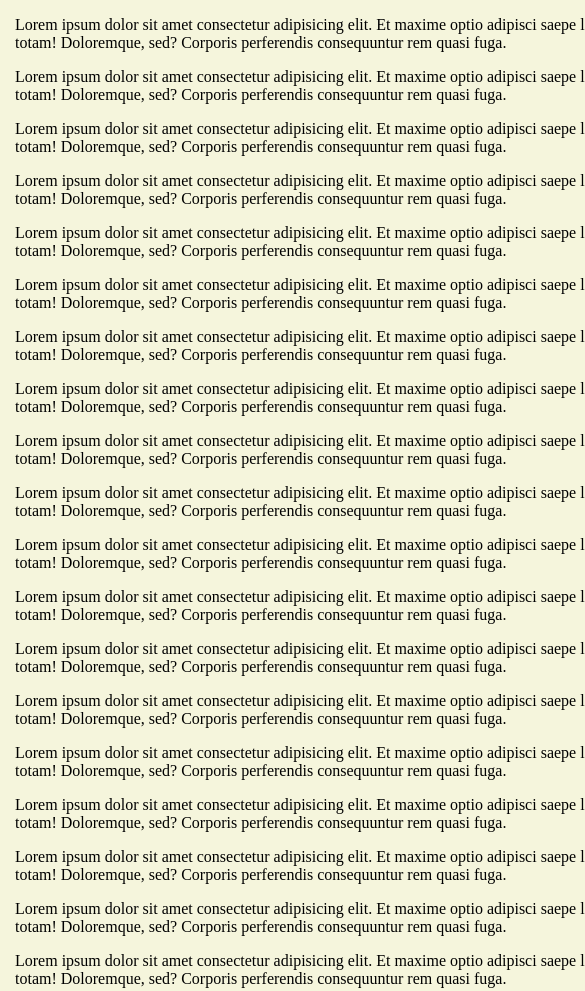
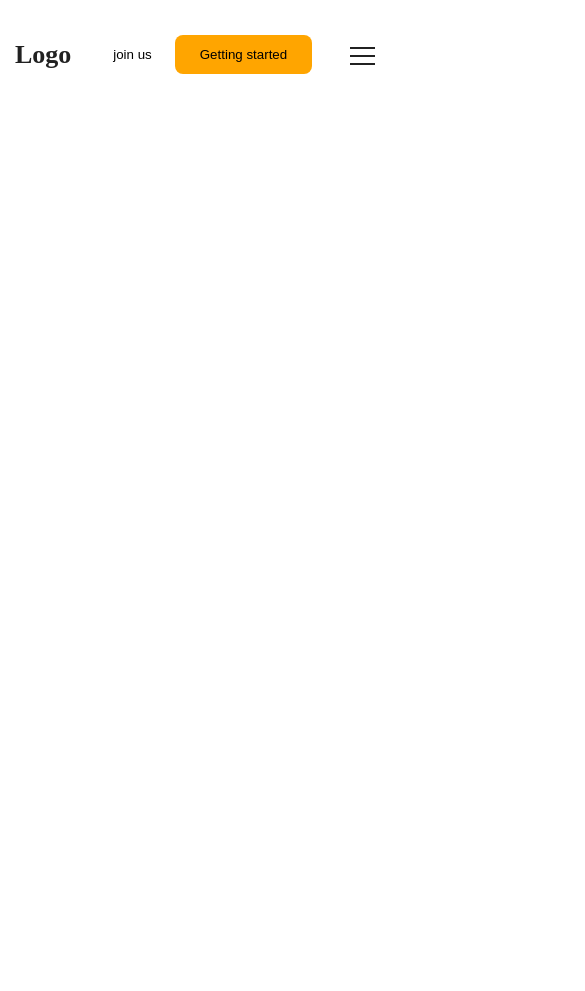
Before and after one commit to PabloRab/Lesson-1, a plain HTML site: page index.html in a window 390 px wide. Shown: the top 991 px of the page, 585 px wide, since content can reach past the window. After the commit the page ends 844 px from the top, so only its background shows below. Drawn offline with nearby package versions, Linux system fonts and the light colour scheme.

Commit message:
фваыВРПЫКАВРыФВКАНР

```diff
--- a/index.html
+++ b/index.html
@@ -8,6 +8,38 @@
     <link href="https://unpkg.com/aos@2.3.1/dist/aos.css" rel="stylesheet">
 </head>
 <body>
+    <header>
+        <h1>
+            <a href="index.html" class="logo">Logo</a>
+        </h1>
+        <nav>
+            <input type="checkbox" id="toggle">
+            <label for="toggle">
+                <span></span>
+            </label>
+            <ul class="nav_menu">
+                <li class="nav_menu-item">
+                    <a href="#" class="nav_menu-link">About</a>
+                </li>
+                <li class="nav_menu-item">
+                    <a href="#" class="nav_menu-link">Contants</a>
+                </li>
+                <li class="nav_menu-item">
+                    <a href="#" class="nav_menu-link">Projects</a>
+                </li>
+                <li class="nav_menu-item">
+                    <a href="#" class="nav_menu-link">Team</a>
+                </li>
+                <li class="nav_menu-item">
+                    <a href="#" class="nav_menu-link">F&Q</a>
+                </li>
+            </ul>
+        </nav>
+        <div class="join_block">
+            <input type="button" class="join" value="join us">
+            <input type="button" class="started" value="Getting started">
+        </div>
+    </header>
     <!-- <button class="btn">click</button> -->
 
     <!-- <ul class="menu">
@@ -46,7 +78,7 @@
 
 
     <!-- <script src="./script.js"></script> -->
-<p>Lorem ipsum dolor sit amet consectetur adipisicing elit. Et maxime optio adipisci saepe laborum? In eos necessitatibus architecto, officiis optio illum totam! Doloremque, sed? Corporis perferendis consequuntur rem quasi fuga.</p>
+<!-- <p>Lorem ipsum dolor sit amet consectetur adipisicing elit. Et maxime optio adipisci saepe laborum? In eos necessitatibus architecto, officiis optio illum totam! Doloremque, sed? Corporis perferendis consequuntur rem quasi fuga.</p>
 <p>Lorem ipsum dolor sit amet consectetur adipisicing elit. Et maxime optio adipisci saepe laborum? In eos necessitatibus architecto, officiis optio illum totam! Doloremque, sed? Corporis perferendis consequuntur rem quasi fuga.</p>
 <p>Lorem ipsum dolor sit amet consectetur adipisicing elit. Et maxime optio adipisci saepe laborum? In eos necessitatibus architecto, officiis optio illum totam! Doloremque, sed? Corporis perferendis consequuntur rem quasi fuga.</p>
 <p>Lorem ipsum dolor sit amet consectetur adipisicing elit. Et maxime optio adipisci saepe laborum? In eos necessitatibus architecto, officiis optio illum totam! Doloremque, sed? Corporis perferendis consequuntur rem quasi fuga.</p>
@@ -79,7 +111,7 @@
 
 
     <script src="https://unpkg.com/aos@2.3.1/dist/aos.js"></script>
-    <script src="./aos.js"></script>
+    <script src="./aos.js"></script> -->
 
 </body>
 </html>
--- a/style.css
+++ b/style.css
@@ -135,7 +135,7 @@ button{
 } */
 
 
-body{
+/* body{
     width: 1000px;
     background-color: beige;
     margin: 0 auto;
@@ -149,4 +149,144 @@ body{
 }
 .wrap{
     display: flex;
+} */
+*{
+    margin: 0;
+    padding: 0;
+    box-sizing: border-box;
 }
+body{
+    color: #212121;
+}
+a{
+    text-decoration: none;
+    color:#212121 ;
+}
+header{
+    width: 1024px;
+    max-width: 100%;
+    margin: 0 auto;
+    padding: 35px 15px;
+    display: flex;
+    align-items: center;
+    justify-content: space-between;
+
+    /* border: 2px solid red; */
+}
+h1{
+    font-size: 26px;
+    font-weight: 600;
+    flex-grow: 1;
+}
+nav{
+    flex-grow: 3;
+}
+.nav_menu{
+    list-style: none;
+    display: flex;
+    align-items: center;
+    justify-content: space-between;
+    color: #212121;
+}
+.nav_menu a,
+.join_block{
+    font-size: 12px;
+    font-weight: 500;
+}
+input[type="checkbox"],
+label{
+    display: none;
+}
+.join_block{
+    flex-grow: 1;
+    text-align: right;
+}
+.join{
+    background-color: transparent;
+    border: none;
+    padding: 0 20px;
+    transition: opacity .3s;
+}
+.started{
+    background-color: orange;
+    border: none;
+    border-radius: 8px;
+    padding: 12px 25px;
+    transition: opacity .3s;
+}
+.join:hover,
+.started:hover{
+    cursor: pointer;
+    opacity: .7;
+}
+.logo{
+    color: #212121;
+}
+
+
+/* mobile menu */
+@media (max-width: 767px){
+    nav{
+        order: 1;
+    }
+    label{
+        display: block;
+        height: 30px;
+        width: 30px;
+        margin-left: auto;
+        position: relative;
+    }
+    label:hover{
+        cursor: pointer;
+    }
+    label span{
+        top: 15px;
+    }
+    label span,
+    label span::before,
+    label span::after{
+        content: '';
+        display: block;
+        width: 25px;
+        height: 2px;
+        position: absolute;
+        right: 0;
+        transition: .3s;
+        background-color: #212121;
+    }
+    label span::before{
+        top: -8px;
+    }
+    label span::after{
+        top: 8px;
+    }
+    .nav_menu{
+        display: none;
+    }
+    input[type="checkbox"]:checked ~ .nav_menu{
+        display: flex;
+        flex-direction: column;
+    }
+    input[type="checkbox"]:checked ~ label span{
+        transform: rotate(-45deg);
+    }
+    input[type="checkbox"]:checked ~ label span::before{
+        transform: rotate(0deg);
+        top: 0;
+    }
+    input[type="checkbox"]:checked ~ label span::after{
+        transform: rotate(90deg);
+        top: 0;
+    }
+    .nav menu{
+        position: absolute;
+        top: 100px;
+        left: 0;
+        height: 90vh;
+        width: 100%;
+        padding: 25px 25px 50px 25px;
+        background-color: lightgray;
+        box-shadow: 0 12px 8px #ececec;
+    }
+
+}
```
